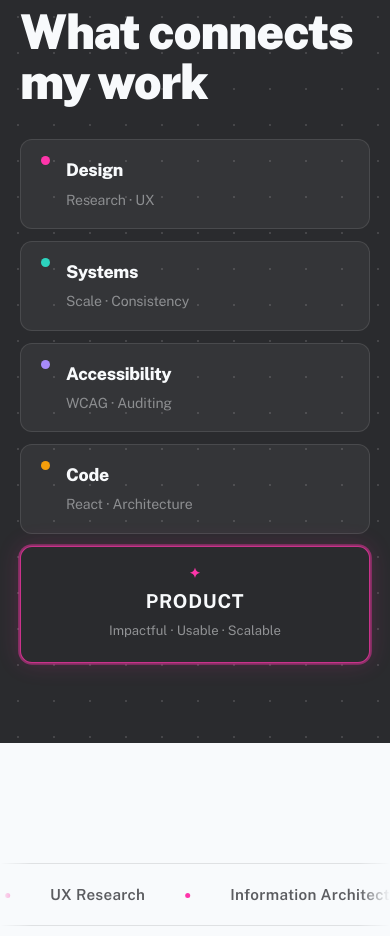
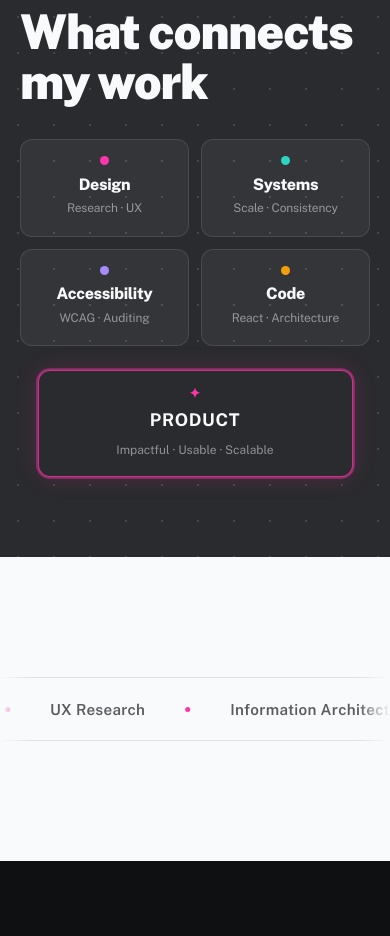
Before and after one commit to wenreidesign/wenrei-portfolio, a React (Vite) app: page / in a window 390 px wide. Shown: the part 6100-7036 px from the top of the page. Built offline with nearby package versions, Linux system fonts and the light colour scheme.

Commit message:
refactor: improve mobile fallback to 2x2 grid layout with centered PRODUCT

```diff
--- a/src/components/CircuitSection.jsx
+++ b/src/components/CircuitSection.jsx
@@ -188,8 +188,9 @@ export default function CircuitSection() {
 
         </div>
 
-        {/* Mobile fallback — cards in column */}
+        {/* Mobile fallback — 2x2 grid of nodes + centered PRODUCT */}
         <div className="circuit-mobile">
+          <div className="circuit-mobile__grid">
             {NODES.map((node) => (
               <div key={node.id} className="circuit-mobile__card">
                 <span className="circuit-node__dot" style={{ background: node.color }} />
@@ -199,6 +200,7 @@ export default function CircuitSection() {
                 </div>
               </div>
             ))}
+          </div>
           <div className="circuit-mobile__product">
             <span className="circuit-node__star" aria-hidden="true">✦</span>
             <strong>PRODUCT</strong>
--- a/src/styles/pages.css
+++ b/src/styles/pages.css
@@ -638,11 +638,20 @@
   display: none;
 }
 
+.circuit-mobile__grid {
+  display: grid;
+  grid-template-columns: repeat(2, 1fr);
+  gap: 0.75rem;
+  margin-bottom: 1.5rem;
+}
+
 .circuit-mobile__card {
   display: flex;
-  align-items: flex-start;
-  gap: 1rem;
-  padding: 1rem 1.25rem;
+  flex-direction: column;
+  align-items: center;
+  text-align: center;
+  gap: 0.5rem;
+  padding: 1rem;
   background: rgba(255,255,255,0.05);
   border: 1px solid rgba(255,255,255,0.1);
   border-radius: 12px;
@@ -650,16 +659,17 @@
 
 .circuit-mobile__label {
   display: block;
-  font-size: 1.1rem;
+  font-size: 1rem;
   font-weight: 800;
   color: var(--white);
   letter-spacing: -0.02em;
-  margin-bottom: 2px;
+  line-height: 1.1;
 }
 
 .circuit-mobile__sub {
-  font-size: 0.88rem;
-  color: rgba(248,250,252,0.45);
+  font-size: 0.75rem;
+  color: rgba(248,250,252,0.5);
+  line-height: 1.2;
 }
 
 .circuit-mobile__product {
@@ -667,23 +677,26 @@
   flex-direction: column;
   align-items: center;
   text-align: center;
-  gap: 0.3rem;
-  padding: 1.25rem;
+  gap: 0.25rem;
+  padding: 1rem;
   background: var(--black-80);
   border: 1px solid rgba(254,53,170,0.3);
   border-radius: 12px;
   color: var(--white);
   font-weight: 800;
-  font-size: 1.2rem;
+  font-size: 1.1rem;
   letter-spacing: 0.04em;
   animation: product-pulse 2s ease-in-out infinite;
+  margin: 0 auto;
+  max-width: 90%;
 }
 
 .circuit-mobile__product span:last-child {
-  font-size: 0.82rem;
+  font-size: 0.75rem;
   font-weight: 400;
   color: rgba(248,250,252,0.5);
   letter-spacing: 0;
+  margin-top: 0.25rem;
 }
 
 @media (max-width: 700px) {
@@ -691,9 +704,7 @@
     display: none;
   }
   .circuit-mobile {
-    display: flex;
-    flex-direction: column;
-    gap: 0.75rem;
+    display: block;
     margin-top: 1.5rem;
   }
 }
```
Lines whose indentation alone changed are shown as unchanged.
